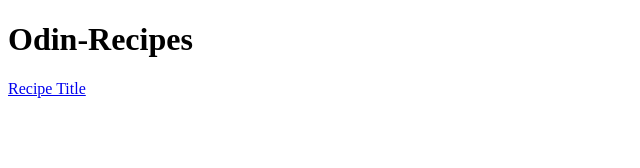
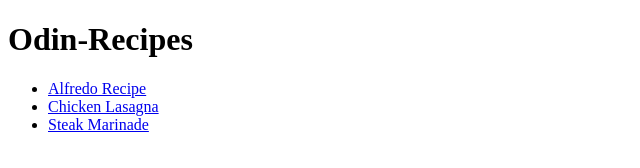
Before and after one commit to adastra023/odin-recipes, a plain HTML site: page index.html in a window 1280 px wide. Shown: the whole page, without its empty margins (0-640 px from the left). Drawn offline with Linux system fonts and the light colour scheme.

Commit message:
README.md and index.html

```diff
--- a/index.html
+++ b/index.html
@@ -6,8 +6,12 @@
 </head>
 <body>
     <h1>Odin-Recipes</h1>
-    <a href="recipes/Alfredo.html">Recipe Title</a>
-</body>
+    <ul>
+        <li><a href="recipes/Alfredo.html">Alfredo Recipe</a></li>
+        <li><a href="recipes/Chicken-Lasagna.html">Chicken Lasagna</a></li>
+        <li><a href="recipes/SteakMrinade.html">Steak Marinade</a></li>
+    </ul>
 
 
-</html>
+</body>
+    </html>
```
Also changed, not shown: recipes-images/Alfredo.jpg (added), recipes-images/Chicken-Lasagna.jpg (added), recipes-images/Steak-Marinade.jpg (added), 1 other file.
